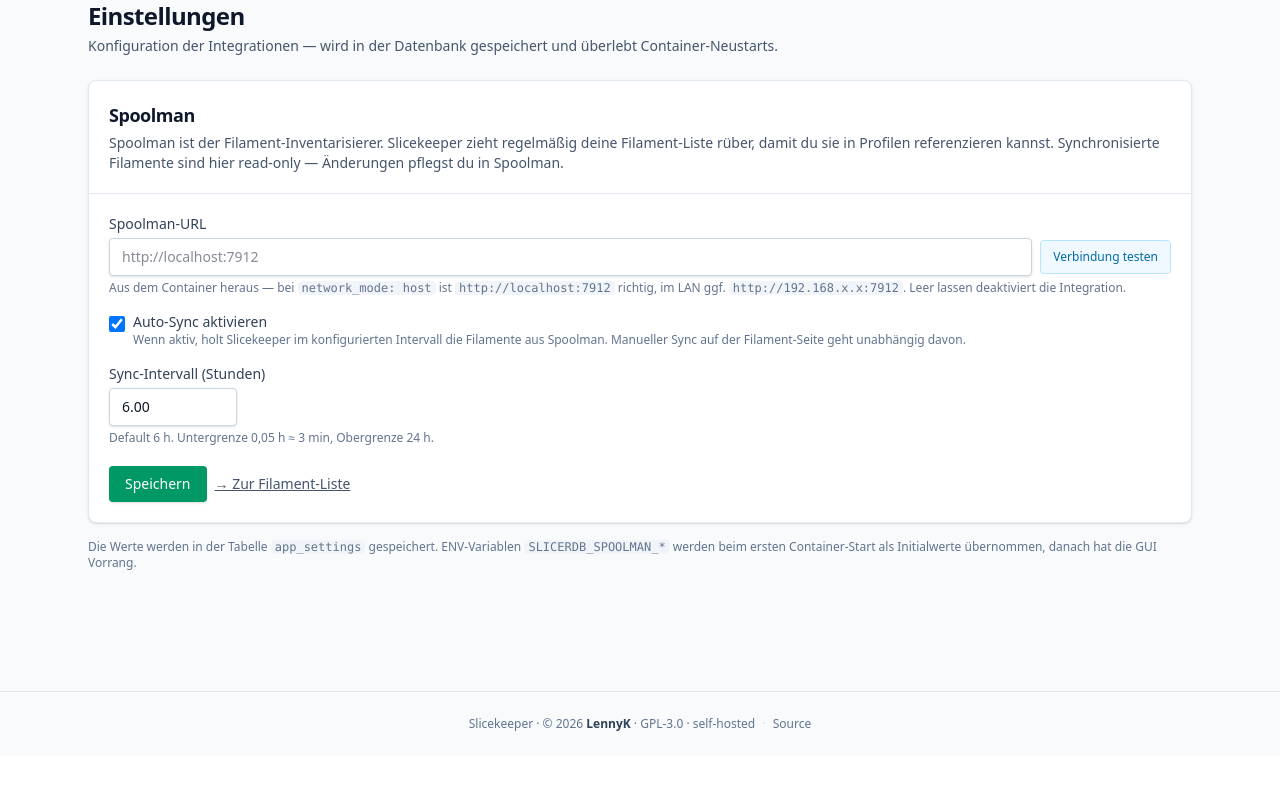
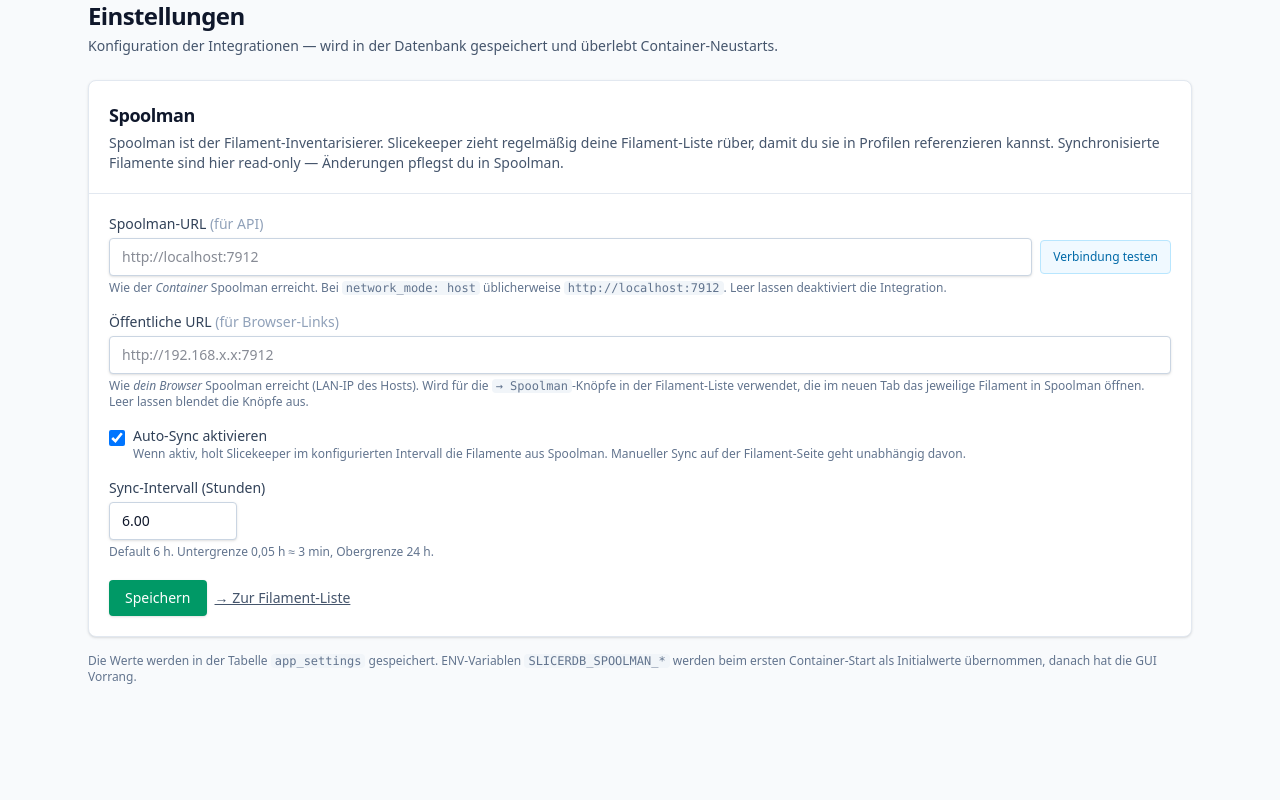
Before and after one commit to ppabst/SlicerDB, a FastAPI app: page /settings in a window 1280 px wide. Shown: the part 115-915 px from the top of the page. Before the commit the page ends 846 px from the top, so only its background shows below. Run offline with FastAPI, Linux system fonts and the light colour scheme; data comes from the database, SQL or seed files in the repository; style sheets or scripts are compiled from the project's sources; some libraries are stand-ins or nearby versions.

Commit message:
Spoolman link button on synced filaments + public-URL setting
User feedback: synced filaments showed an inert "read-only" label.
What was actually wanted is a way to jump from a synced filament row
to the corresponding filament page in Spoolman, in a new tab, the
same way the Bearbeiten button works for local filaments.

The complication is that the API URL the container uses to talk to
Spoolman (e.g. http://localhost:7912 over network_mode: host) is
typically not the URL the user's browser can reach. So we either
need a separate browser-facing URL, or be smart about reusing the
API URL.

Model + migration
- New `spoolman_public_url` column on app_settings (nullable). Migration
  9a217fd8d3e2 adds it. ENV var SLICERDB_SPOOLMAN_PUBLIC_URL added as
  bootstrap parallel.

Settings page
- Two URL fields now: "Spoolman-URL (für API)" and "Öffentliche URL
  (für Browser-Links)" with explicit hints about which is which.
- Public URL gets its trailing slash stripped on save (link templates
  handle the join).
- Saving the form persists both fields.

Row template logic
- link_base = public_url or url
- Skip the link entirely when link_base contains "localhost" or
  "127.0.0.1" — clicking such a link from the user's machine would
  hit their own loopback, which isn't where Spoolman is. Show the
  "read-only" label as before in that case, with a tooltip pointing
  at the public-URL setting.
- When a usable URL is present, render
  `<a href="{base}/filament/show/{spoolman_id}" target="_blank">→ Spoolman</a>`
  styled like the existing sky/cyan-themed action buttons.
- Keeps Spoolman's path convention (/filament/show/{id}) — same in
  v0.23.x.

Tests (53 pass, was 50)
- New link-related cases:
  * synced row + public_url set → link contains the public URL
  * synced row + only LAN-IP api url → link uses api url as fallback
  * synced row + only localhost api url → no link, "read-only" stays
- Existing tests adjusted: update_spoolman_settings signature change
  (added public_url) propagated to test_settings + test_spoolman.
- test_save_spoolman_persists_to_db now also asserts trailing-slash
  stripping on public_url.

Live verification
- Deployed against the user's setup where they had already changed
  spoolman_url from localhost to <your-host>:7912 — links render
  correctly without needing public_url.

```diff
--- a/app/config.py
+++ b/app/config.py
@@ -16,6 +16,7 @@ class Settings(BaseSettings):
 
     data_dir: Path = Field(default=Path("./data"))
     spoolman_url: str | None = Field(default=None)
+    spoolman_public_url: str | None = Field(default=None)
     spoolman_auto_sync: bool = Field(default=True)
     spoolman_sync_interval_seconds: int = Field(default=21600, ge=60)  # 6h default
     bind_host: str = Field(default="0.0.0.0")
--- a/app/models/app_settings.py
+++ b/app/models/app_settings.py
@@ -22,5 +22,11 @@ class AppSettings(TimestampMixin, SQLModel, table=True):
 
     # ----- Spoolman -----
     spoolman_url: str | None = Field(default=None, max_length=300)
+    # Browser-reachable URL — different from spoolman_url when the container
+    # talks to Spoolman over a loopback (e.g. http://localhost:7912 via
+    # network_mode: host) but the user's browser needs http://<host>:7912.
+    # When set, synced filament rows expose a "→ Spoolman" link button that
+    # opens <public_url>/filament/show/<id> in a new tab.
+    spoolman_public_url: str | None = Field(default=None, max_length=300)
     spoolman_auto_sync: bool = Field(default=True)
     spoolman_sync_interval_seconds: int = Field(default=21600, ge=60, le=86400)
--- a/app/routers/app_settings.py
+++ b/app/routers/app_settings.py
@@ -46,6 +46,7 @@ def index(request: Request, session: Session = Depends(get_session)) -> HTMLResp
 def save_spoolman(
     request: Request,
     spoolman_url: str = Form(default=""),
+    spoolman_public_url: str = Form(default=""),
     auto_sync: str | None = Form(default=None),
     interval_hours: float = Form(default=6.0, gt=0, le=24),
     session: Session = Depends(get_session),
@@ -56,6 +57,7 @@ def save_spoolman(
     update_spoolman_settings(
         session,
         url=spoolman_url,
+        public_url=spoolman_public_url,
         auto_sync=bool(auto_sync),
         interval_seconds=int(interval_hours * 3600),
     )
--- a/app/routers/filaments.py
+++ b/app/routers/filaments.py
@@ -35,6 +35,7 @@ def _spoolman_status(session: Session) -> dict:
     return {
         "configured": bool(cfg.spoolman_url),
         "url": cfg.spoolman_url,
+        "public_url": cfg.spoolman_public_url,
         "auto_sync": cfg.spoolman_auto_sync,
         "interval_hours": cfg.spoolman_sync_interval_seconds / 3600,
         "last_synced_at": last_synced_at,
--- a/app/services/runtime_settings.py
+++ b/app/services/runtime_settings.py
@@ -29,6 +29,7 @@ def get_app_settings(session: Session) -> AppSettings:
         row = AppSettings(
             id=SINGLETON_ID,
             spoolman_url=env_settings.spoolman_url,
+            spoolman_public_url=env_settings.spoolman_public_url,
             spoolman_auto_sync=env_settings.spoolman_auto_sync,
             spoolman_sync_interval_seconds=env_settings.spoolman_sync_interval_seconds,
         )
@@ -42,12 +43,14 @@ def update_spoolman_settings(
     session: Session,
     *,
     url: str | None,
+    public_url: str | None,
     auto_sync: bool,
     interval_seconds: int,
 ) -> AppSettings:
     """Persist new Spoolman config; takes effect on next sync iteration."""
     row = get_app_settings(session)
     row.spoolman_url = (url or "").strip() or None
+    row.spoolman_public_url = (public_url or "").strip().rstrip("/") or None
     row.spoolman_auto_sync = auto_sync
     row.spoolman_sync_interval_seconds = max(60, min(86400, interval_seconds))
     session.add(row)
--- a/app/templates/settings/index.html
+++ b/app/templates/settings/index.html
@@ -26,7 +26,7 @@
     <form method="post" action="/settings/spoolman" class="grid gap-4 p-5">
 
         <label class="flex flex-col gap-1 text-sm">
-            <span class="font-medium text-slate-700">Spoolman-URL</span>
+            <span class="font-medium text-slate-700">Spoolman-URL <span class="font-normal text-slate-400">(für API)</span></span>
             <div class="flex items-center gap-2">
                 <input type="url"
                        name="spoolman_url"
@@ -43,10 +43,24 @@
                 </button>
             </div>
             <span class="text-xs text-slate-500">
-                Aus dem Container heraus — bei <code class="rounded bg-slate-100 px-1">network_mode: host</code>
-                ist <code class="rounded bg-slate-100 px-1">http://localhost:7912</code> richtig,
-                im LAN ggf. <code class="rounded bg-slate-100 px-1">http://192.168.x.x:7912</code>.
+                Wie der <em>Container</em> Spoolman erreicht. Bei <code class="rounded bg-slate-100 px-1">network_mode: host</code>
+                üblicherweise <code class="rounded bg-slate-100 px-1">http://localhost:7912</code>.
                 Leer lassen deaktiviert die Integration.
+            </span>
+        </label>
+
+        <label class="flex flex-col gap-1 text-sm">
+            <span class="font-medium text-slate-700">Öffentliche URL <span class="font-normal text-slate-400">(für Browser-Links)</span></span>
+            <input type="url"
+                   name="spoolman_public_url"
+                   value="{{ cfg.spoolman_public_url or '' }}"
+                   placeholder="http://192.168.x.x:7912"
+                   class="rounded border border-slate-300 bg-white px-3 py-2 text-sm shadow-sm focus:border-emerald-400 focus:outline-none focus:ring-1 focus:ring-emerald-400">
+            <span class="text-xs text-slate-500">
+                Wie <em>dein Browser</em> Spoolman erreicht (LAN-IP des Hosts). Wird für die
+                <code class="rounded bg-slate-100 px-1">→ Spoolman</code>-Knöpfe in der Filament-Liste verwendet,
+                die im neuen Tab das jeweilige Filament in Spoolman öffnen.
+                Leer lassen blendet die Knöpfe aus.
             </span>
         </label>
 
```
Also changed, not shown: alembic/versions/9a217fd8d3e2_add_spoolman_public_url_to_app_settings.py (added, +39 -0 lines), app/templates/filaments/_row.html (+20 -1 lines), tests/test_settings.py (+5 -2 lines), tests/test_spoolman.py (+79 -3 lines).
